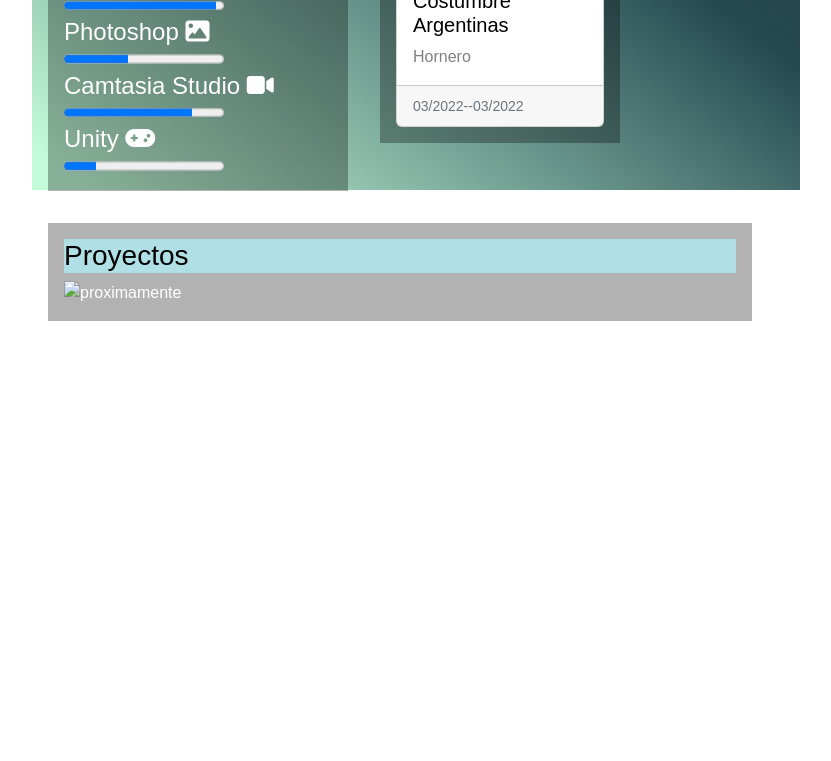
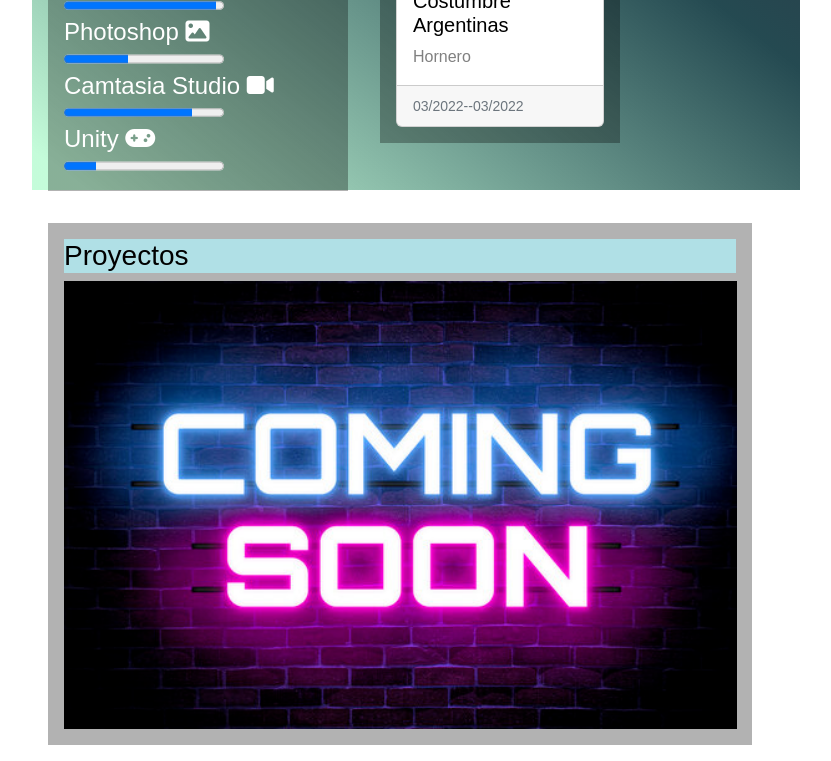
Before and after one commit to Rxssta/PortfolioFrontEnd, a plain HTML site: page Maquetacion web/index.html in a window 1280 px wide. Shown: the part 1235-1996 px from the top of the page, without its empty margins (224-1055 px from the left). Before the commit the page ends 1572 px from the top, so only its background shows below. Drawn offline with nearby package versions, Linux system fonts and the light colour scheme; the site is published under a folder, as on GitHub Pages, so addresses that start at the root find nothing.

Commit message:
ultimo arreglo

```diff
--- a/Maquetacion web/index.html
+++ b/Maquetacion web/index.html
@@ -107,7 +107,7 @@
                 </article>
                 <article class="categoria" id="Proyectos">
                   <h3>Proyectos</h3>
-                  <img src="/fotos/coming-soon.png" alt="proximamente" id="prox">
+                  <img src="fotos/coming-soon.png" alt="proximamente" id="prox">
                 </article>
             </section>
           </div>
```
